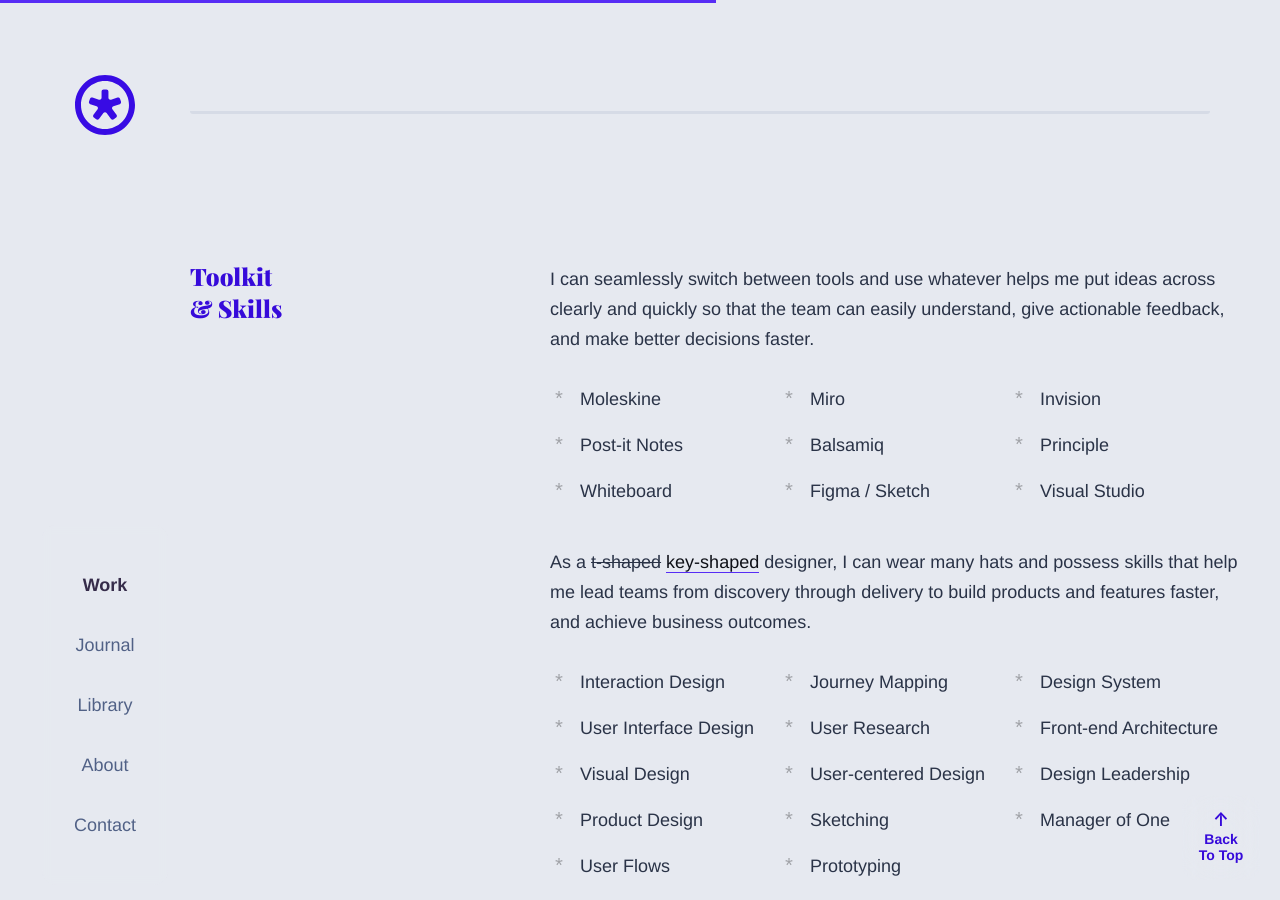
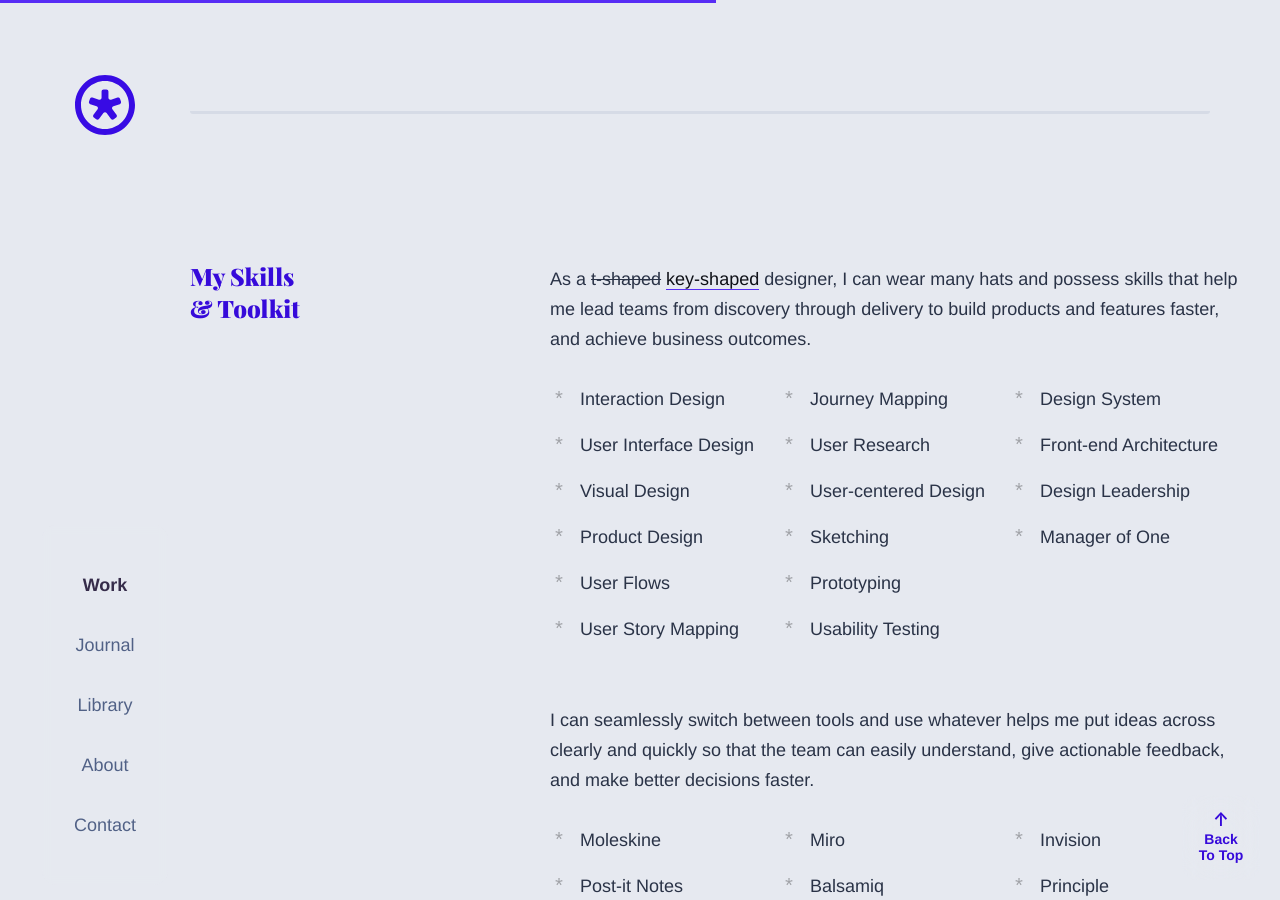
Before and after one commit to harjotgrewal/amrindersandhu, a Jekyll site: the page built from index.html, in a window 1280 px wide and 900 px high, scrolled down 8004 px. Built offline with Jekyll 4.4.1, drawn with Linux system fonts in a browser that asks for light colours; some web fonts are replaced; some of the changed text lies outside the part shown.

Commit message:
[U][HTML] Remove Google, Switch Skills and Toolkit

```diff
--- a/about.html
+++ b/about.html
@@ -50,9 +50,9 @@ page-description: Spiritual being <span>></span> Honest human <span>></span> Gra
             <p>As a freelancer, I designed almost everything: apps, websites, blogs, logos, brochures, business cards, pitch decks, posters, calendars, ads, and stickers. Later, I built a design system, developed a front-end architecture, created style guides and onboarding videos.</p>
 
 
-            <h3>Google, Intel, Groupon</h3>
+            <!-- <h3>Google, Intel, Groupon</h3>
 
-            <p>Before joining <a href="https://unmetric.com">Unmetric</a> full-time in 2013, I got job offers from <strong>Google</strong>, <strong>Groupon</strong>, <strong>Intel</strong>, <strong>Zomato</strong>, <strong>MakeMyTrip</strong>, <strong>BookMyShow</strong>, etc. which I couldn’t accept because of relocation. And I have no regrets.</p>
+            <p>Before joining <a href="https://unmetric.com">Unmetric</a> full-time in 2013, I got job offers from <strong>Google</strong>, <strong>Groupon</strong>, <strong>Intel</strong>, <strong>Zomato</strong>, <strong>MakeMyTrip</strong>, <strong>BookMyShow</strong>, etc. which I couldn’t accept because of relocation. And I have no regrets.</p> -->
 
 
             <h3>Bedroom startup gets acquired</h3>
--- a/index.html
+++ b/index.html
@@ -105,39 +105,13 @@ page-description: For 12 years, Amrinder has lead design at startups to help ach
 
     <!-- SKILLS -->
     <section class="u-space_below--more" id="design-tools">
-        <h2 class="l-span_3">Toolkit <i class="u-break_line--hd"></i> &amp; Skills</h2>
+        <h2 class="l-span_3">My Skills <i class="u-break_line--hd"></i> &amp; Toolkit</h2>
 
         <div class="l-grid_of_6 u-space_below">
-            <p class="l-span_6">I can seamlessly switch between tools and use whatever helps me put ideas across clearly and quickly so that the team can easily understand, give actionable feedback, and make better decisions faster. </p>
-
-
-            <div class="l-span_full">
-                <ul class="o-list--bullet u-cols--three">
-                    <li>Moleskine</li>
-
-                    <li>Post-it Notes</li>
-
-                    <li>Whiteboard</li>
-
-                    <li>Miro</li>
-
-                    <li>Balsamiq</li>
-
-                    <li>Figma / Sketch</li>
-
-                    <li>Invision</li>
-
-                    <li>Principle</li>
-
-                    <li>Visual Studio</li>
-                </ul>
-            </div>
-
-
             <p class="l-span_6">As a <del>t-shaped</del> <a href="http://www.futurecapable.com/?p=102" target="_blank">key-shaped</a> designer, I can wear many hats and possess skills that help me lead teams from discovery through delivery to build products and features faster, and achieve business outcomes.</p>
 
 
-            <div class="l-span_6">
+            <div class="l-span_6 u-space_below">
                 <ul class="o-list--bullet u-cols--three">
                     <li>Interaction Design</li>
 
@@ -170,6 +144,32 @@ page-description: For 12 years, Amrinder has lead design at startups to help ach
                     <li>Design Leadership</li>
 
                     <li>Manager of One</li>
+                </ul>
+            </div>
+
+
+            <p class="l-span_6">I can seamlessly switch between tools and use whatever helps me put ideas across clearly and quickly so that the team can easily understand, give actionable feedback, and make better decisions faster. </p>
+
+
+            <div class="l-span_full">
+                <ul class="o-list--bullet u-cols--three">
+                    <li>Moleskine</li>
+
+                    <li>Post-it Notes</li>
+
+                    <li>Whiteboard</li>
+
+                    <li>Miro</li>
+
+                    <li>Balsamiq</li>
+
+                    <li>Figma / Sketch</li>
+
+                    <li>Invision</li>
+
+                    <li>Principle</li>
+
+                    <li>Visual Studio</li>
                 </ul>
             </div>
         </div>
```
Also changed, not shown: 2 other files.
